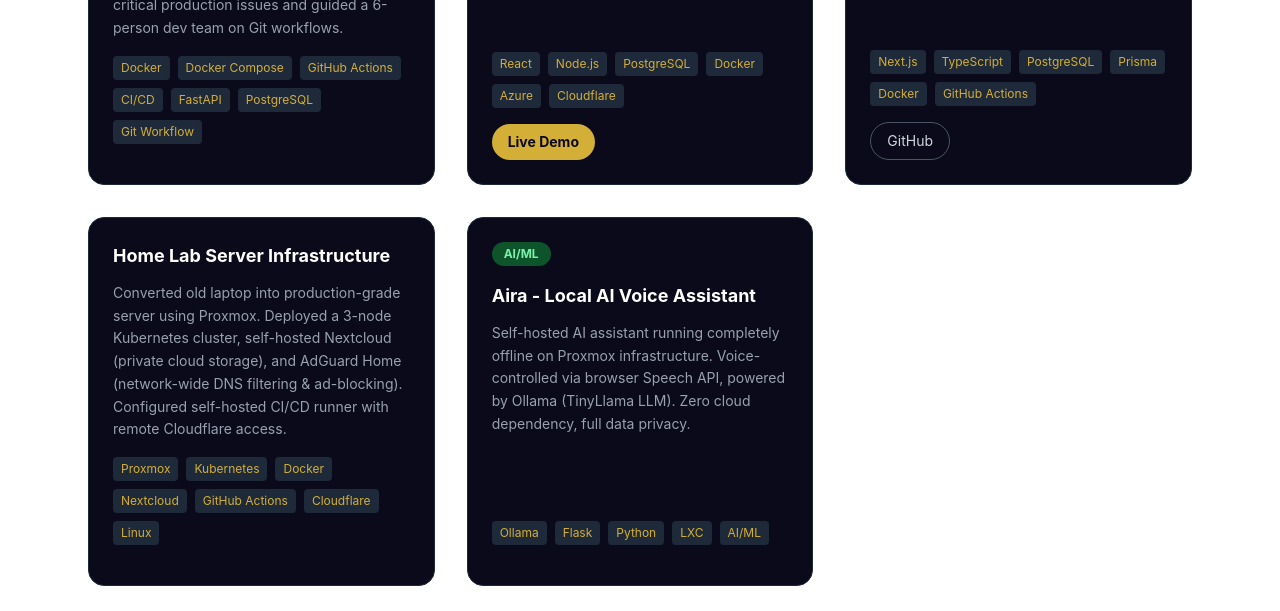
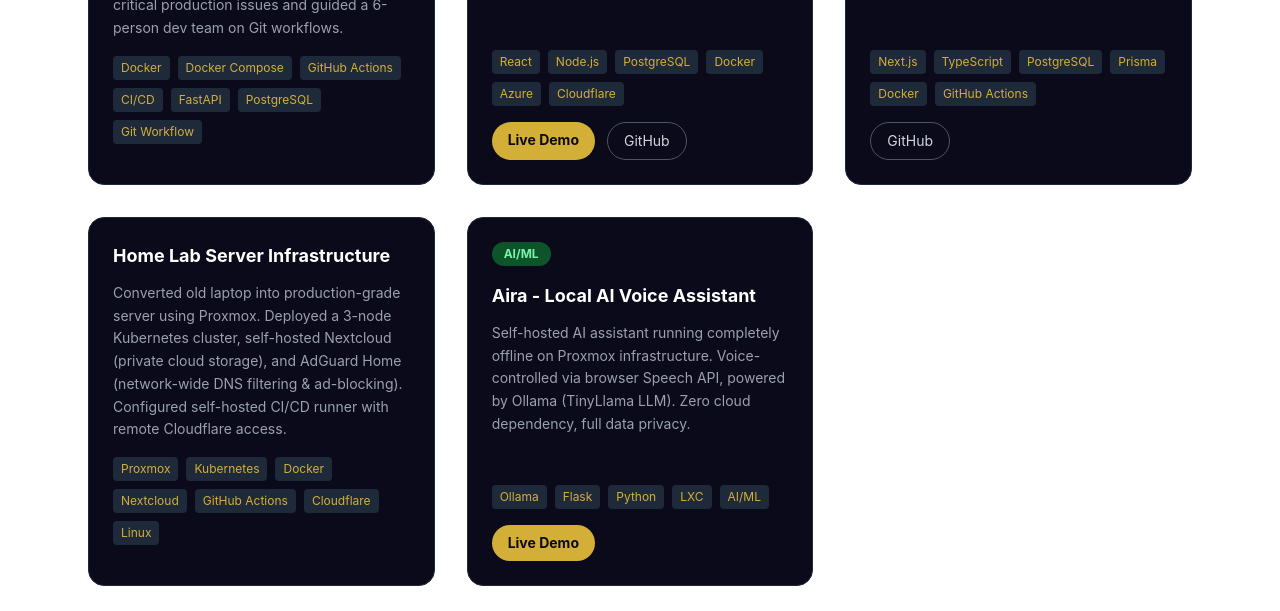
Before and after one commit to abdulhannan-dev0/portfolio, a React (Vite) app: page / in a window 1280 px wide. Shown: the part 2600-3211 px from the top of the page. Built offline with nearby package versions, Linux system fonts and the light colour scheme; no server answers.

Commit message:
Add GitHub link and update live URL for NUTECH project

```diff
--- a/src/components/Projects.jsx
+++ b/src/components/Projects.jsx
@@ -15,8 +15,8 @@ const projects = [
     desc: 'Real event ticketing system currently used by NUTECH students. Features registration, payment verification, QR tickets via email, admin panel, and gate scanner.',
     stack: ['React', 'Node.js', 'PostgreSQL', 'Docker', 'Azure', 'Cloudflare'],
     live: 'https://announcements-leaves-seek-wider.trycloudflare.com',
-    github: null,
-  },
+    github: 'https://github.com/abdulhannan-dev0/qawali-night-ticketing',
+   },
   {
     title: 'Battery Shop Management System',
     badge: null,
@@ -38,7 +38,7 @@ const projects = [
     badge: 'AI/ML',
     desc: 'Self-hosted AI assistant running completely offline on Proxmox infrastructure. Voice-controlled via browser Speech API, powered by Ollama (TinyLlama LLM). Zero cloud dependency, full data privacy.',
     stack: ['Ollama', 'Flask', 'Python', 'LXC', 'AI/ML'],
-    live: null,
+    live: 'https://discipline-session-collectors-items.trycloudflare.com',
     github: null,
   },
 ]
```
